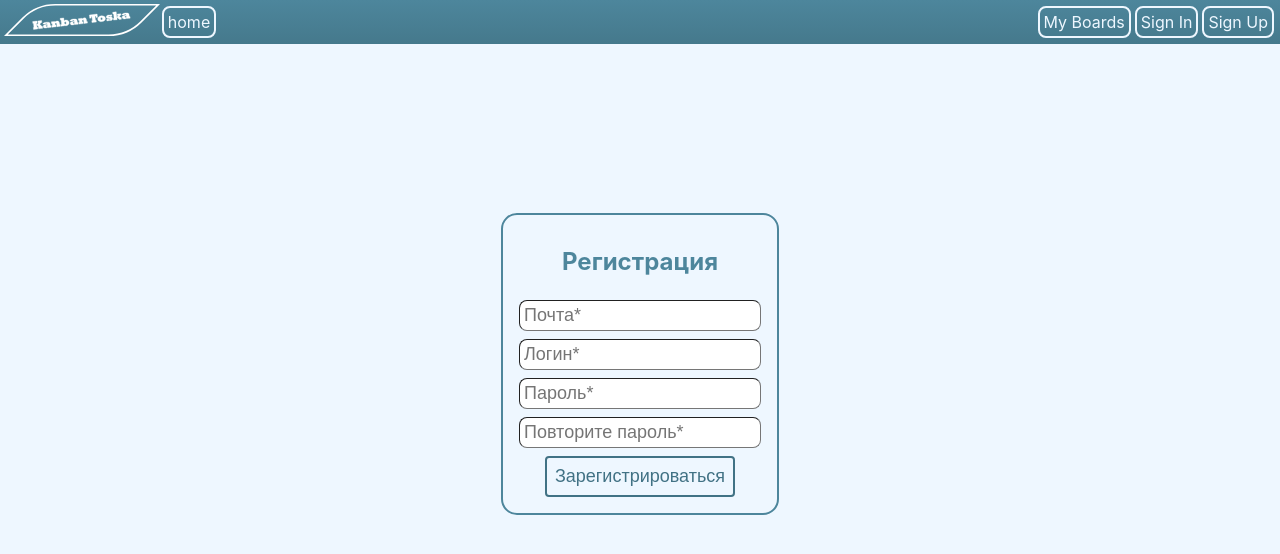
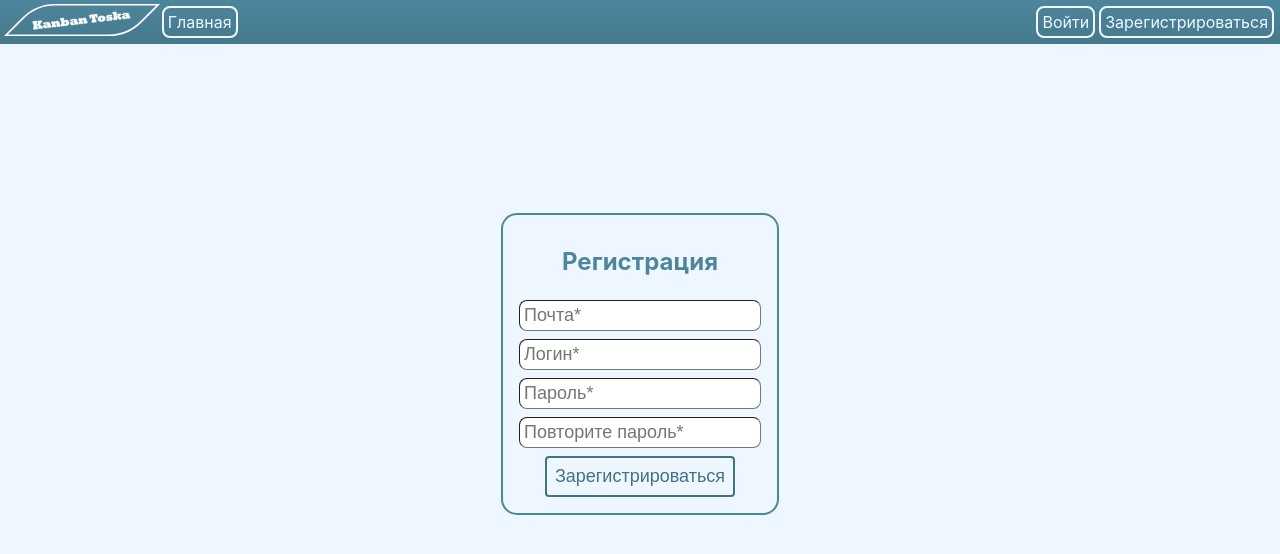
Before and after one commit to FractalHenry/kanban_toska, a React (Create React App) app in the folder front/: page /reg in a window 1280 px wide. Shown: the top 554 px of the page. Built offline with nearby package versions, Linux system fonts and the light colour scheme.

Commit message:
minor fixes front

```diff
--- a/front/src/components/AuthContext.jsx
+++ b/front/src/components/AuthContext.jsx
@@ -1,11 +1,12 @@
 import { createContext, useState } from "react";
 import Cookies from 'js-cookie';
+import { useNavigate } from "react-router-dom";
 
 const AuthContext = createContext();
 
 function AuthProvider(props) {
   const [isLoggedIn, setIsLoggedIn] = useState(false);
-
+  const navigate = useNavigate()
   const login = (jwtToken) => {
     setIsLoggedIn(true);
     Cookies.set('authToken', jwtToken, { expires: 1 });
@@ -14,6 +15,7 @@ function AuthProvider(props) {
   const logout = () => {
     setIsLoggedIn(false);
     Cookies.remove('authToken');
+    navigate("/");
   };
 
   const value = { isLoggedIn, login, logout };
--- a/front/src/components/button.jsx
+++ b/front/src/components/button.jsx
@@ -1,7 +1,7 @@
 import { Link } from "react-router-dom";
 import React from "react";
 import cn from "classnames"
-let button = ({className,caption,link="/error",cls="primary"}) =>{
+let Button = ({onClick,cls="primary",children}) =>{
     const variants={
             primary:"mr-2 p-4 btn-primary txt-primary",
             secondary:"mr-2 p-4 btn-secondary txt-secondary",
@@ -9,7 +9,7 @@ let button = ({className,caption,link="/error",cls="primary"}) =>{
     }
     const btnClass = cn('btn', variants[cls])
     return(
-            <Link className={btnClass} to={link}>{caption}</Link>
+        <div onClick={onClick} className={btnClass}>{children}</div>
     )
 }
-export default button
+export default Button
--- a/front/src/components/header.jsx
+++ b/front/src/components/header.jsx
@@ -2,6 +2,7 @@ import React, { useContext } from "react";
 import Button from "./button"
 import logo from '../logo-white.svg';
 import { AuthContext } from "./AuthContext";
+import { Link } from "react-router-dom";
 
 
 let Header = () =>{
@@ -9,16 +10,29 @@ let Header = () =>{
     return(
         <div className="flex-row header p-4">
             <img className="logo" src={logo} alt=""/>
-            <Button caption="home" link="/" cls="primary"/>
+            <Button cls="primary">
+                <Link to="/">Главная</Link>
+            </Button>
             <div className="fill"/>
-            {!isLoggedIn ? <>
-            <Button caption="My Boards" link="/boards" cls="primary"/>
-            <Button caption="Sign In" link="/auth" cls="primary"/>
-            <Button caption="Sign Up" link="/reg"/>
+            {!isLoggedIn ?
+            <>
+            <Button >
+                <Link to="/auth">Войти</Link>
+            </Button>
+            <Button>
+                <Link to="/reg">Зарегистрироваться</Link>
+            </Button>
             </>:
             <>
-            <Button caption="Profile" link="/user" />
-            <Button caption="Logout" onClick={logout}/>
+            <Button>
+                <Link to="/boards">Доски</Link>
+            </Button>
+            <Button>
+                <Link to="/user">Профиль</Link>
+            </Button>
+            <Button onClick={logout}>
+                Выйти
+            </Button>
             </>
             }
         </div>
--- a/front/src/pages/user/user.jsx
+++ b/front/src/pages/user/user.jsx
@@ -2,7 +2,6 @@ import { useParams } from "react-router-dom"
 
 let User = () =>{
     const {login} = useParams();
-    var username = login;
     var isEmailShown = true; //TEMPORARY
     var email = "admin@konbantoska.com";
     var about = "No info";
@@ -11,7 +10,7 @@ let User = () =>{
     }
     return(
         <div className="flex-col center mt-8">
-            <h2>Welcome to {username} page!</h2>
+            <h2>Welcome to {login} page!</h2>
             {isEmailShown && <div><b>Contact me: </b> {email} </div>}
             <hr className="hr max-x"/>
             <div className="flex-col center">
--- a/front/src/pages/welcome/welcome.jsx
+++ b/front/src/pages/welcome/welcome.jsx
@@ -1,12 +1,18 @@
+import { useContext } from "react"
+import { AuthContext } from "../../components/AuthContext"
 import Button from "../../components/button"
+import { Link } from "react-router-dom"
 export const Welcome = () =>{
+    const{isLoggedIn,login,logout} = useContext(AuthContext)
     return(
         <div className="max-x">
             <div className="flex flex-col center">
                 <img className="max-x h-250 banner fade" src="/view-empty-conference-room.jpg" alt="Empty conference room"/>
                 <h1 className="absolute"> Kanban Toska - Инструмент вашего счастья
                 </h1>
-                <Button caption={<h1>Начните сейчас</h1>} link={"/reg"} cls={"secondary"}/>
+                <Button cls={"secondary"}>
+                    <Link to={ isLoggedIn ? "/boards" : "/reg"}><h1>Начните сейчас</h1></Link>
+                </Button>
             </div>
             <div className="m-16 txt-secondary">
                 Kanban Toska - Удобный инструмент для организации работы внутри вашей компании. Нас выбирают миллионы нулей.
--- a/front/src/styles/base.css
+++ b/front/src/styles/base.css
@@ -13,7 +13,8 @@ body {
     width: 100%;
     overflow-x: hidden;
   }
-  a{
+  a,a:visited{
+    color: var(--secondary);
     text-decoration:none;
   }
   code {
--- /dev/null
+++ b/front/src/styles/positioning.css
@@ -0,0 +1,16 @@
+.t-0{
+    top:0px !important;
+  }
+  .l-0{
+    left: 0px;
+  }
+  .absolute{
+    position: absolute;
+  }
+  .fixed{
+    position: fixed;
+  }
+
+  .between{
+    justify-content: space-between;
+  }
--- /dev/null
+++ b/front/src/styles/sizing.css
@@ -0,0 +1,31 @@
+
+.h-50{
+    height: 50px;
+}
+.h-250{
+    height: 250px;
+}
+.h-150{
+    height: 150px;
+}
+.h-max-100{
+    max-height: 100vh;
+}
+.w-min-300{
+    min-width: 300px;
+}
+.w-100{
+    width: 100px;
+}
+.vh-80{
+    min-height: 80vh;
+}
+.max-x{
+    width: 100%;
+}
+.max-y{
+    height: 100%;
+}
+.max-y-max{
+    max-height: 75vh;
+}
--- a/front/src/styles/style.css
+++ b/front/src/styles/style.css
@@ -3,37 +3,14 @@
 @import url('./base.css');
 @import url('./text.css');
 @import url('./margins.css');
+@import url('./positioning.css');
+@import url('./sizing.css');
+
 .logo{
   width: auto;
   height: 32px;
 }
-.h-50{
-  height: 50px;
-}
-.h-250{
-  height: 250px;
-}
-.h-150{
-  height: 150px;
-}
-.h-max-100{
-  max-height: 100vh;
-}
-.w-min-300{
-  min-width: 300px;
-}
-.w-100{
-  width: 100px;
-}
-.t-0{
-  top:0px !important;
-}
-.l-0{
-  left: 0px;
-}
-.fixed{
-  position: break-word;
-}
+
 .word-break{
   word-break: break-all;
 }
@@ -100,16 +77,12 @@
   overflow: hidden;
   object-fit:cover;
 }
-.between{
-  justify-content: space-between;
-}
+
 .banner{
   object-fit:cover ;
   mask-image: linear-gradient(to bottom, rgba(0,0,0,0.8), rgba(0,0,0,0));
 }
-.absolute{
-  position: absolute;
-}
+
 .dialogheader{
   min-height: 75px;
   min-width: 500px;
@@ -170,9 +143,7 @@
   min-height: 80vh;
   max-height: 80vh;
 }
-.vh-80{
-  min-height: 80vh;
-}
+
 .overlay{
   background-color: rgba(0,0,0,0.5);
 }
@@ -189,15 +160,7 @@
 .wrap{
   flex-wrap: wrap;
 }
-.max-x{
-  width: 100%;
-}
-.max-y{
-  height: 100%;
-}
-.max-y-max{
-  max-height: 75vh;
-}
+
 .markwrapper{
   color: white;
   border-style: solid;
```
